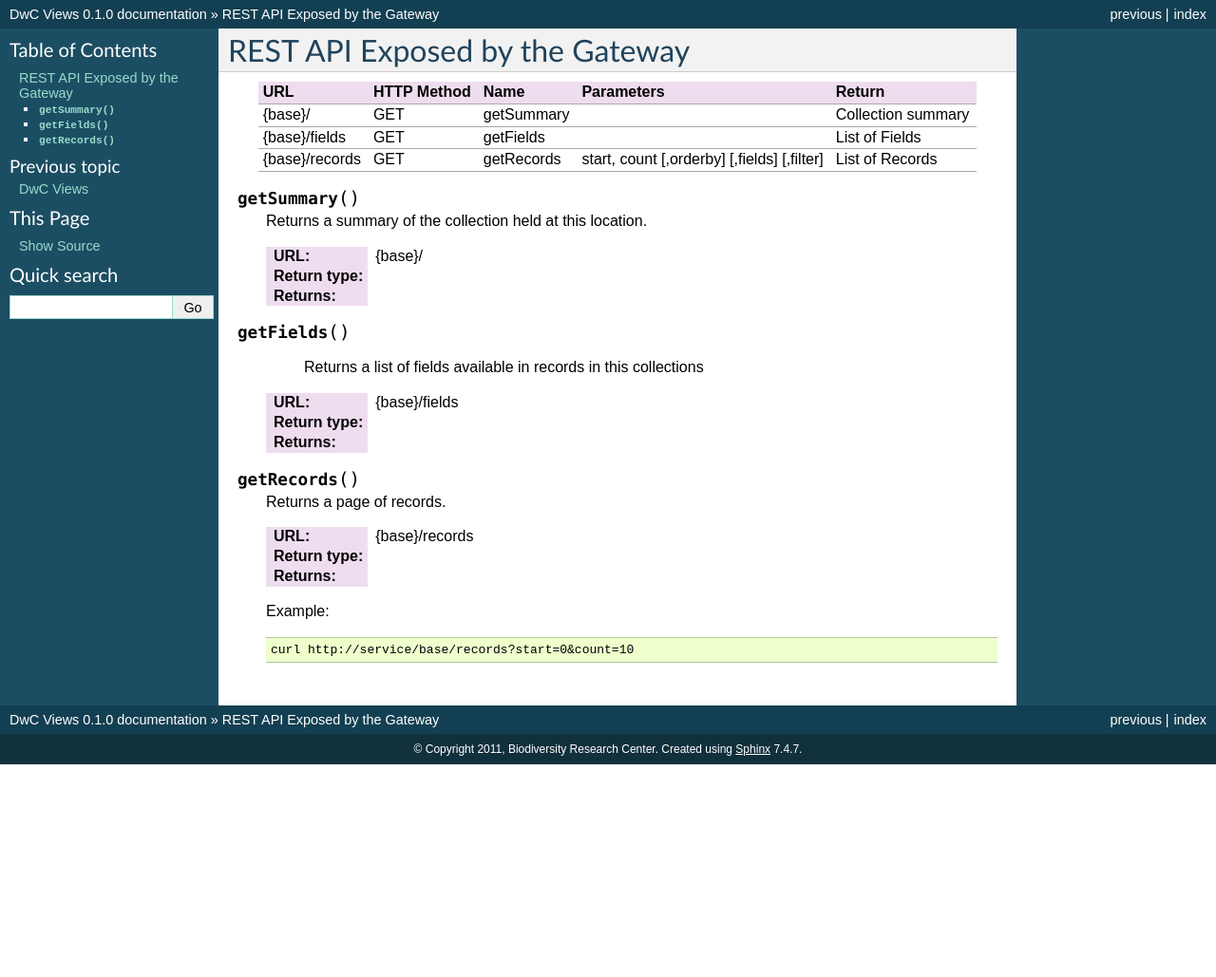
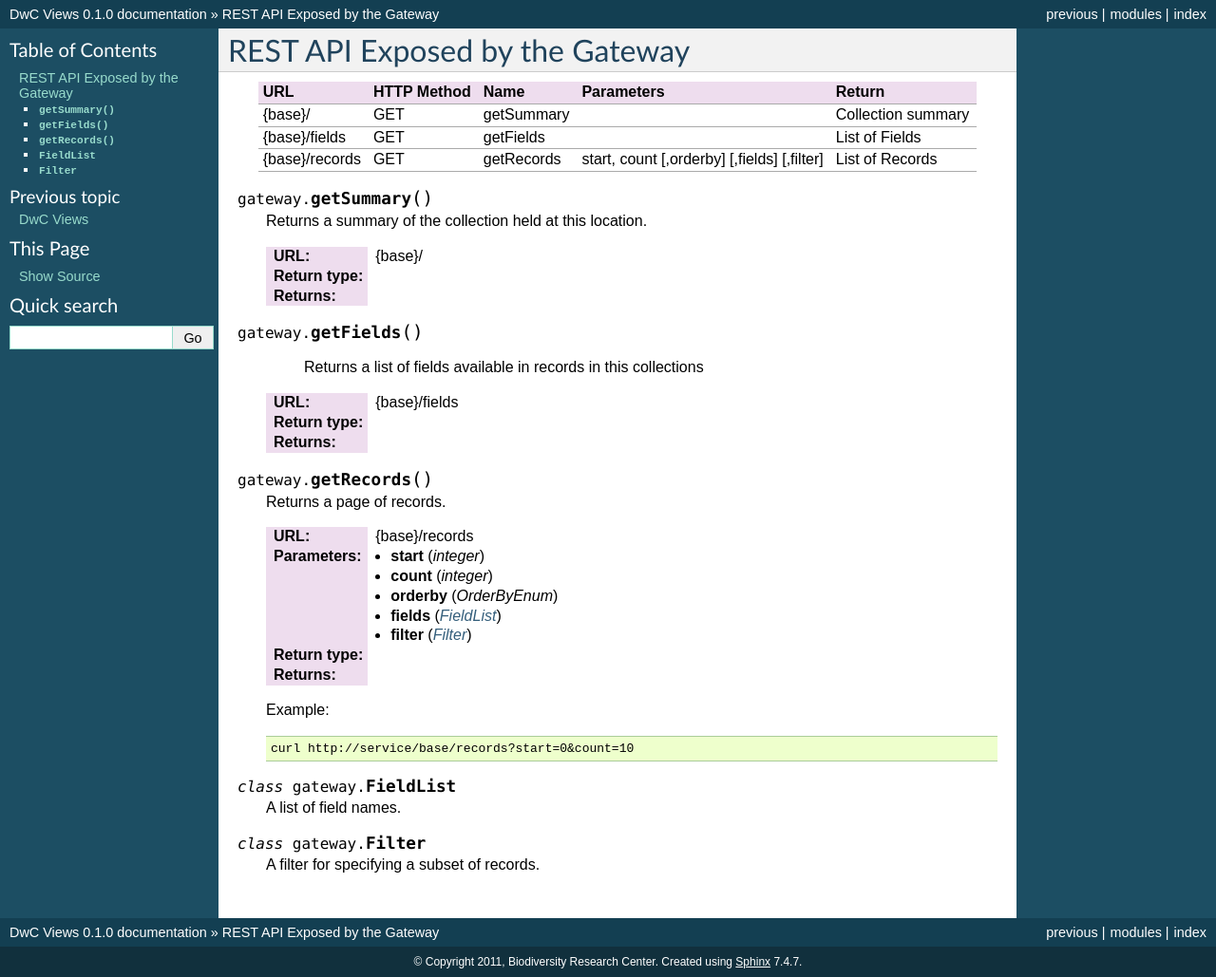
Before and after one commit to datadavev/DwC_views, a Sphinx documentation site: the page built from docs/gateway_api.rst, in a window 1280 px wide. Shown: the whole page at 95% size. Built offline with Sphinx 7.4.7, drawn with Linux system fonts in a browser that asks for light colours; before the commit the page ends 900 px from its top, so only the background shows below that.

Commit message:
/ ‘docs/gateway_api.rst’ / ‘docs/index.rst’ - ‘docs/_build/doctrees/environment.pickle’ - ‘docs/_build/doctrees/gateway_api.doctree’ - ‘docs/_build/doctrees/index.doctree’

```diff
--- a/docs/gateway_api.rst
+++ b/docs/gateway_api.rst
@@ -1,5 +1,7 @@
 REST API Exposed by the Gateway
 ===============================
+
+.. module:: gateway
 
 .. list-table::
    :header-rows: 1
@@ -49,9 +51,30 @@ REST API Exposed by the Gateway
    Returns a page of records.
 
    :URL: {base}/records
+   :param start:
+   :type start: integer
+   :param count:
+   :type count: integer
+   :param orderby:
+   :type orderby: OrderByEnum
+   :param fields:
+   :type fields: FieldList
+   :param filter:
+   :type filter: Filter
    :rtype:
    :returns:
 
    Example::
 
     curl http://service/base/records?start=0&count=10
+
+
+
+.. class:: FieldList
+
+   A list of field names.
+
+
+.. class:: Filter
+
+   A filter for specifying a subset of records.
```
Also changed, not shown: docs/index.rst (line endings or trailing spaces), 3 other files.
